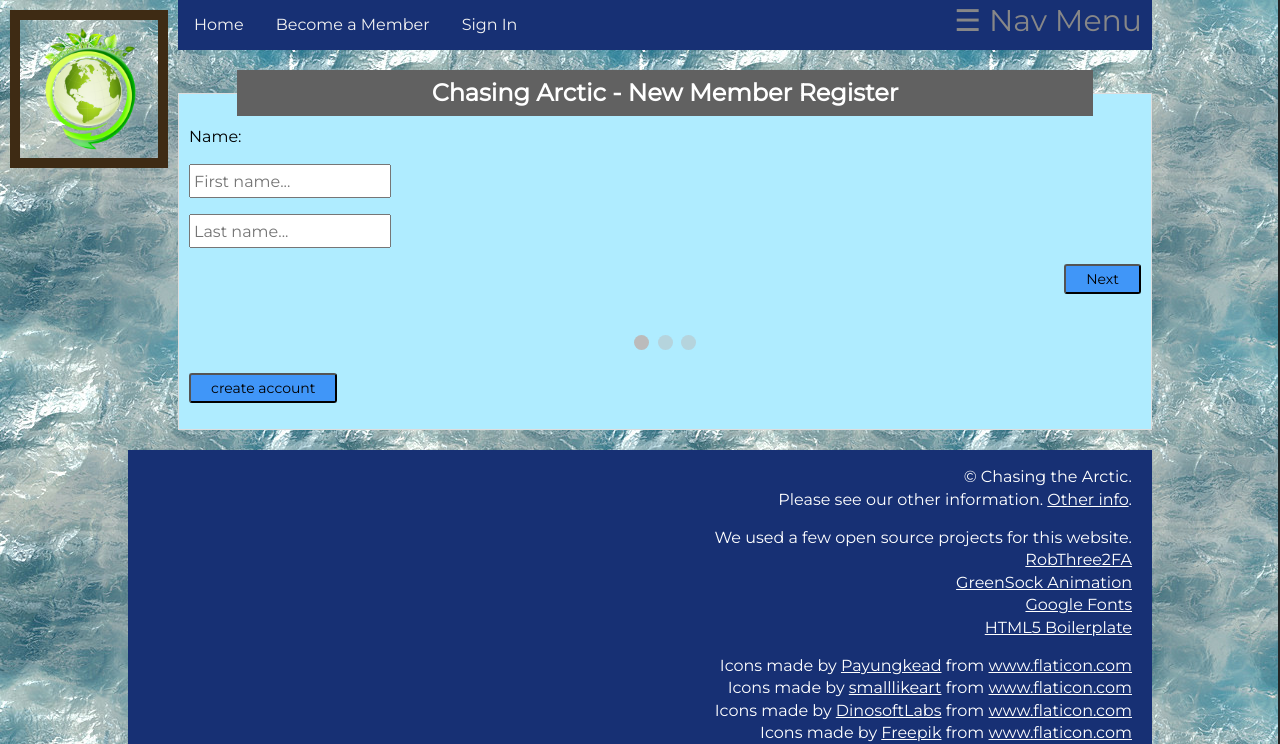
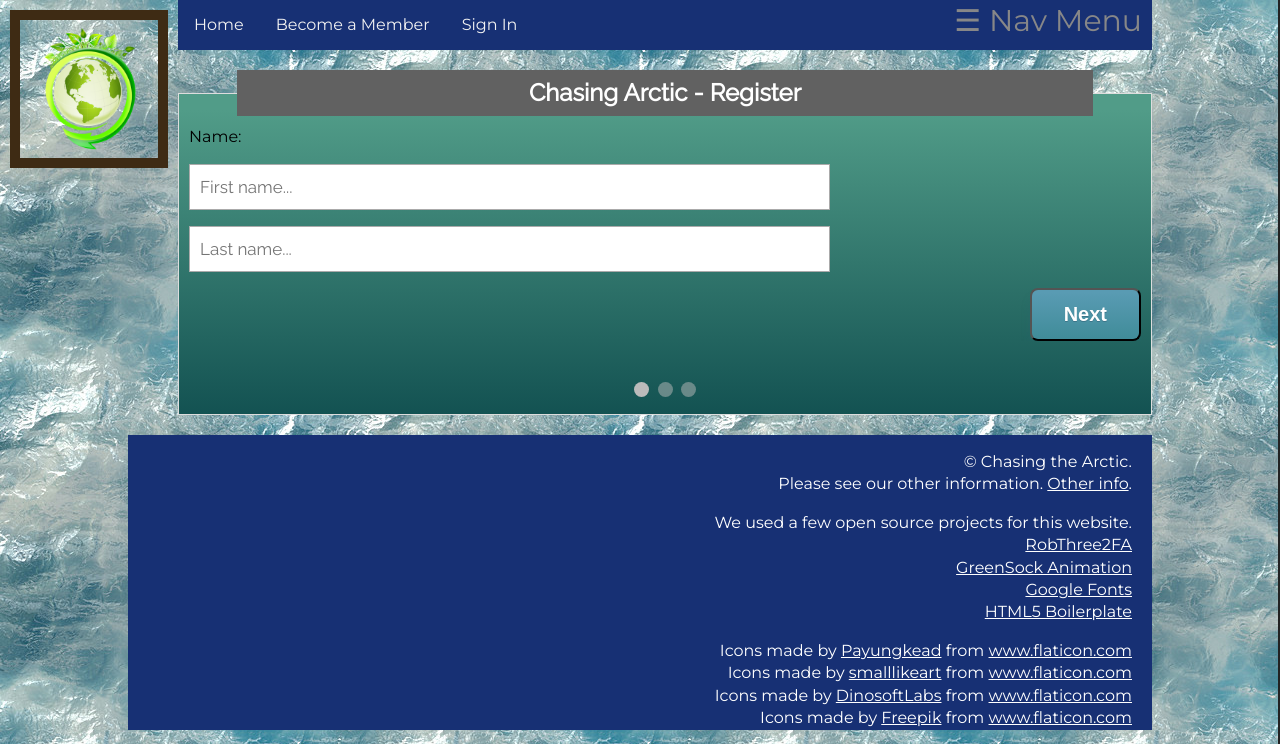
Before and after one commit to calebd-anderson/ics325-project, a PHP site: page /new_member_form.php in a window 1280 px wide. Shown: the top 744 px of the page. Run offline with PHP 8.4, Linux system fonts and the light colour scheme; some libraries are stand-ins or nearby versions.

Commit message:
overhauled forms

```diff
--- a/public_html/css/pswd_validation.css
+++ b/public_html/css/pswd_validation.css
@@ -3,6 +3,8 @@
   display:none;
   color: #000;
   position: relative;
+  background-color: rgba(255, 255, 255, 0.5);
+  width: 45%;
 }
 
 #message p {
--- a/public_html/css/styles.css
+++ b/public_html/css/styles.css
@@ -129,12 +129,12 @@ footer a {
 .fieldset {
   font-family: 'Montserrat', sans-serif;
   border: 1px solid #ddd;
-  /* padding: 10px; */
   margin-left: 10%;
 	margin-right: 10%;
 }
 article, fieldset {
-  background-color: rgb(175, 236, 255);
+  background-color: rgb(28, 53, 61);
+  background:linear-gradient(to bottom, #519c88 5%, #135252 100%);
   border: solid 1px;
   margin-top: 20px;
   margin-bottom: 20px;
@@ -152,37 +152,42 @@ legend {
   font-weight: bold;
   font-size: 24px;
 }
-form input[type="text"], input[type="password"] {
-  font-size: 16px;
+
+form input{
+  padding: 10px;
+  width: 65%;
+  font-size: 17px;
+  font-family: Raleway;
+  border: 1px solid #aaaaaa;
   height: 24px;
-  padding: 3px;
 }
-textarea{
-  font-size: 16px;
-  resize: none;
-}
-.highlight {
+
+input[type=text]:focus,input[type=password]:focus, textarea:focus {
   background-color: #FFE0B2;
+  box-shadow: 0 0 5px rgba(81, 203, 238, 1);
 }
 .error {
-  /* background: #FFCDD2 url(error.png) no-repeat 98% center; */
   box-shadow: 0 0 5px #FF5252;
   border-color: #FF1744;
 }
-.btn {
-  /* -webkit-border-radius: 3;
-  -moz-border-radius: 3; */
-  border-radius: 3px;
-  /* height: 32px; */
-  /* color: black; */
-  font-size: 14px;
-  background: rgb(64, 150, 248);
-  padding: 5px 20px 5px 20px;
-  text-decoration: none;
+
+button {
+	box-shadow: 0px 10px 14px -7px #276873;
+	background:linear-gradient(to bottom, #599bb3 5%, #408c99 100%);
+	background-color:#599bb3;
+	border-radius:8px;
+	display:inline-block;
+	cursor:pointer;
+	color:#ffffff;
+	font-family:Arial;
+	font-size:20px;
+	font-weight:bold;
+	padding:13px 32px;
+	text-decoration:none;
+	text-shadow:0px 1px 0px #3d768a;
 }
-.btn:hover {
-  background: rgb(223, 223, 223);
-  text-decoration: none;
+button:hover {
+  opacity: 0.8;
 }
 /* TXT ICON */
 .container {
@@ -190,9 +195,10 @@ textarea{
 }
 .input_img {
   position: absolute;
-  right: 3%;
-  margin: auto;
-  /* padding: 10px; */
-  /* border: 1px solid #cacece; */
+  right: 1%;
+  margin: 0;
+  top: 50%;
+  -ms-transform: translateY(-50%);
+  transform: translateY(-50%);
 }
 /*#endregion Form Styles */
--- a/public_html/header.php
+++ b/public_html/header.php
@@ -16,7 +16,6 @@
     <meta name="theme-color" content="#fafafa">
 
     <script src="js/script.js"></script>
-    <script src="js/fields.js"></script>
     <script src="https://cdnjs.cloudflare.com/ajax/libs/gsap/3.2.4/gsap.min.js"></script>
 
     <script src="https://ajax.googleapis.com/ajax/libs/jquery/3.4.1/jquery.min.js"></script>
--- a/public_html/js/fields.js
+++ b/public_html/js/fields.js
@@ -10,3 +10,19 @@ function toggle_pswd() {
         y.src = "https://cdn3.iconfinder.com/data/icons/show-and-hide-password/100/show_hide_password-07-512.png";
     }
 }
+
+//popover
+$(document).ready(function(){
+    $('[data-toggle="popover"]').popover();
+});
+
+//caps-lock detect
+var input = document.getElementById("pswd");
+var text = document.getElementById("text");
+input.addEventListener("keyup", function(event) {
+    if (event.getModifierState("CapsLock")) {
+        text.style.display = "block";
+    } else {
+        text.style.display = "none"
+    }
+});
--- a/public_html/js/script.js
+++ b/public_html/js/script.js
@@ -38,7 +38,7 @@ window.addEventListener('load', function () {
                 }
             }
         });
-function setBackground() {
-    this.classList.toggle('highlight');
-}
+    function setBackground() {
+        this.classList.toggle('highlight');
+    }
 });
--- a/public_html/js/form.js
+++ b/public_html/js/step_form.js
@@ -12,7 +12,7 @@ function showTab(n) {
     document.getElementById("prevBtn").style.display = "inline";
   }
   if (n == (x.length - 1)) {
-    document.getElementById("nextBtn").innerHTML = "Submit";
+    document.getElementById("nextBtn").innerHTML = "Create Account";
   } else {
     document.getElementById("nextBtn").innerHTML = "Next";
   }
@@ -32,7 +32,7 @@ function nextPrev(n) {
   // if you have reached the end of the form... :
   if (currentTab >= x.length) {
     //...the form gets submitted:
-    document.getElementById("regForm").submit();
+    document.getElementById("mainForm").submit();
     return false;
   }
   // Otherwise, display the correct tab:
--- a/public_html/new_member_form.php
+++ b/public_html/new_member_form.php
@@ -2,25 +2,23 @@
 <?php
     include('header.php');
 ?>
+<link href="https://fonts.googleapis.com/css?family=Raleway" rel="stylesheet">
 <link rel="stylesheet" href="css\pswd_validation.css">
 <link rel="stylesheet" href="css\special_form.css">
   <form action="add_member.php" method="post" id="mainForm">
       <fieldset class="fieldset">
-                <legend>Chasing Arctic - New Member Register</legend>
+          <legend style="font-family: Raleway;">Chasing Arctic - Register</legend>
 
           <div class="tab">Name:
             <p><input type="text" placeholder="First name..." oninput="this.className = ''"></p>
             <p><input type="text" placeholder="Last name..." oninput="this.className = ''"></p>
           </div>
 
-                <div class="tab">Login info:
-                <p><label for="name">Username: </label>
-                    <input type="text" id="name" name="username" maxlength="25" size="20" class="required highlightable"/>
-                </p>
-                    <p><label for="pswd">Password: </label><span >
+          <div class="tab">Login Info:
+            <p><input placeholder="Username..." type="text" id="name" name="username" maxlength="25" oninput="this.className = ''" /></p>
                   <span class="container">
-                            <input data-toggle="popover" data-trigger="focus" data-content="Try to pick something that’s not easy to guess." type="password" id="pswd" name="pswd" maxlength="100" size="20" class="required highlightable" pattern="(?=.*\d)(?=.*[a-z])(?=.*[A-Z]).{8,}" required/>
-                            <a class="input_img" onclick="toggle_pswd()"><img src="https://cdn3.iconfinder.com/data/icons/show-and-hide-password/100/show_hide_password-07-512.png" width="auto" height="30" id="EYE"></a>
+                      <input placeholder="Password..." data-toggle="popover" data-trigger="focus" data-content="Try to pick something that’s not easy to guess." type="password" id="pswd" name="pswd" maxlength="100" size="20" pattern="(?=.*\d)(?=.*[a-z])(?=.*[A-Z]).{8,}" oninput="this.className = ''"/>
+                      <a class="input_img" onclick="toggle_pswd()"><img src="https://cdn3.iconfinder.com/data/icons/show-and-hide-password/100/show_hide_password-07-512.png" width="auto" height="35" id="EYE"></a>
                   </span>
               </p>
               <p id="text">WARNING! Caps lock is ON.</p>
@@ -39,8 +37,8 @@
 
           <div style="overflow:auto;">
           <div style="float:right;">
-                    <button class="btn" type="button" id="prevBtn" onclick="nextPrev(-1)">Previous</button>
-                    <button class="btn" type="button" id="nextBtn" onclick="nextPrev(1)">Next</button>
+              <button type="button" id="prevBtn" onclick="nextPrev(-1)">Previous</button>
+              <button type="button" id="nextBtn" onclick="nextPrev(1)">Next</button>
           </div>
           </div>
 
@@ -51,86 +49,11 @@
           <span class="step"></span>
           <!-- <span class="step"></span> -->
           </div>
-                <p><input type="submit" value="create account" class="btn"/></p>
       </fieldset>
   </form>
-<script>
-//popover
-$(document).ready(function(){
-    $('[data-toggle="popover"]').popover();
-});
-//caps-lock detect
-var input = document.getElementById("pswd");
-var text = document.getElementById("text");
-input.addEventListener("keyup", function(event) {
-    if (event.getModifierState("CapsLock")) {
-        text.style.display = "block";
-    } else {
-        text.style.display = "none"
-    }
-});
-
-//password validation
-var myInput = document.getElementById("pswd");
-var letter = document.getElementById("letter");
-var capital = document.getElementById("capital");
-var number = document.getElementById("number");
-var length = document.getElementById("length");
-
-// When the user clicks on the password field, show the message box
-myInput.onfocus = function() {
-  document.getElementById("message").style.display = "block";
-}
-
-// When the user clicks outside of the password field, hide the message box
-// myInput.onblur = function() {
-//   document.getElementById("message").style.display = "none";
-// }
-
-// When the user starts to type something inside the password field
-myInput.onkeyup = function() {
-  // Validate lowercase letters
-  var lowerCaseLetters = /[a-z]/g;
-  if(myInput.value.match(lowerCaseLetters)) {
-    letter.classList.remove("invalid");
-    letter.classList.add("valid");
-  } else {
-    letter.classList.remove("valid");
-    letter.classList.add("invalid");
-  }
-
-  // Validate capital letters
-  var upperCaseLetters = /[A-Z]/g;
-  if(myInput.value.match(upperCaseLetters)) {
-    capital.classList.remove("invalid");
-    capital.classList.add("valid");
-  } else {
-    capital.classList.remove("valid");
-    capital.classList.add("invalid");
-  }
-
-  // Validate numbers
-  var numbers = /[0-9]/g;
-  if(myInput.value.match(numbers)) {
-    number.classList.remove("invalid");
-    number.classList.add("valid");
-  } else {
-    number.classList.remove("valid");
-    number.classList.add("invalid");
-  }
-
-  // Validate length
-  if(myInput.value.length >= 8) {
-    length.classList.remove("invalid");
-    length.classList.add("valid");
-  } else {
-    length.classList.remove("valid");
-    length.classList.add("invalid");
-  }
-}
-</script>
-
-<script src="js/form.js"></script>
+<script src="js/fields.js"></script>
+<script src="js/pswd_validation.js"></script>
+<script src="js/step_form.js"></script>
 <?php
     include('footer.php');
 ?>
--- a/public_html/sign_in_form.php
+++ b/public_html/sign_in_form.php
@@ -54,7 +54,7 @@ include 'header.php';
     if ((!isset($_POST['username'])) || (!isset($_POST['pswd']))) {
     // visitor needs to enter a name and password
 ?>
-
+<script src="js/fields.js"></script>
 <fieldset class="fieldset">
   <legend>Please Log In</legend>
   <!-- <p>This page is secret.</p> -->
```
Also changed, not shown: public_html/css/special_form.css (+17 -24 lines), public_html/js/pswd_validation.js (added, +61 -0 lines). Lines whose indentation alone changed are shown as unchanged.
